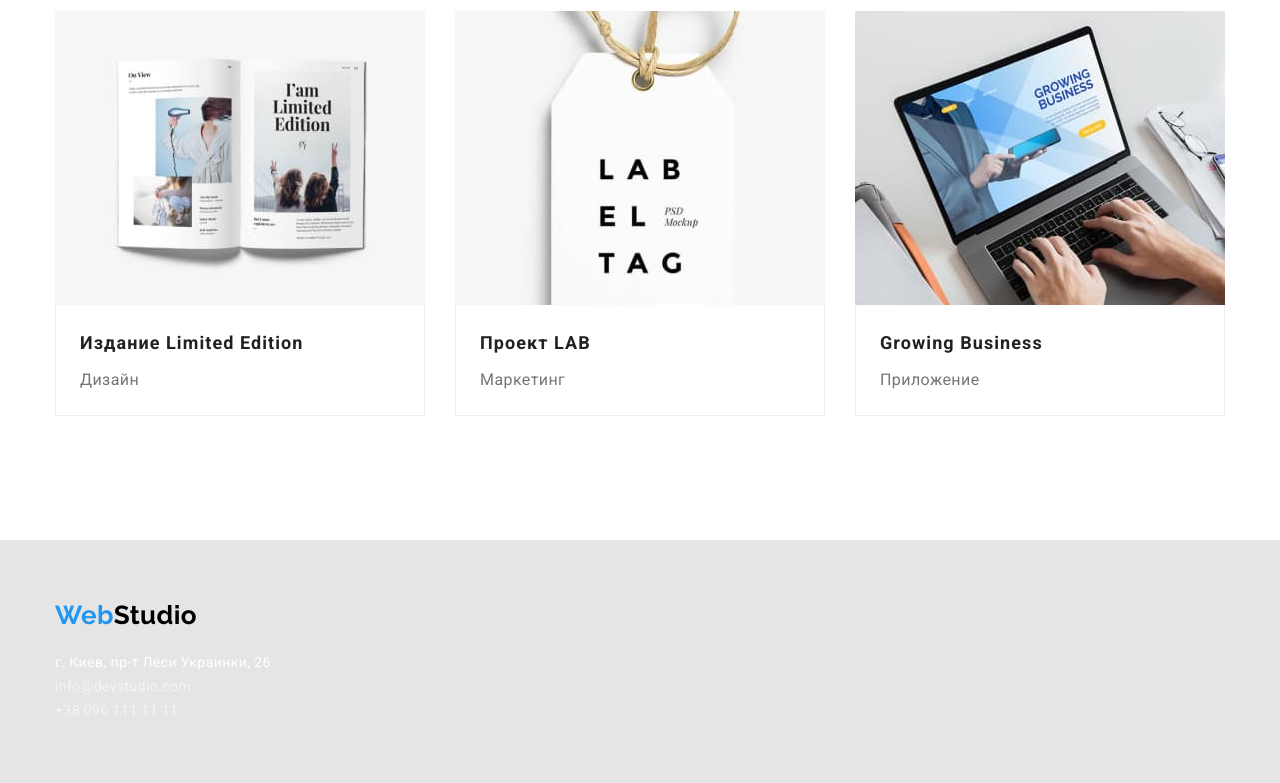
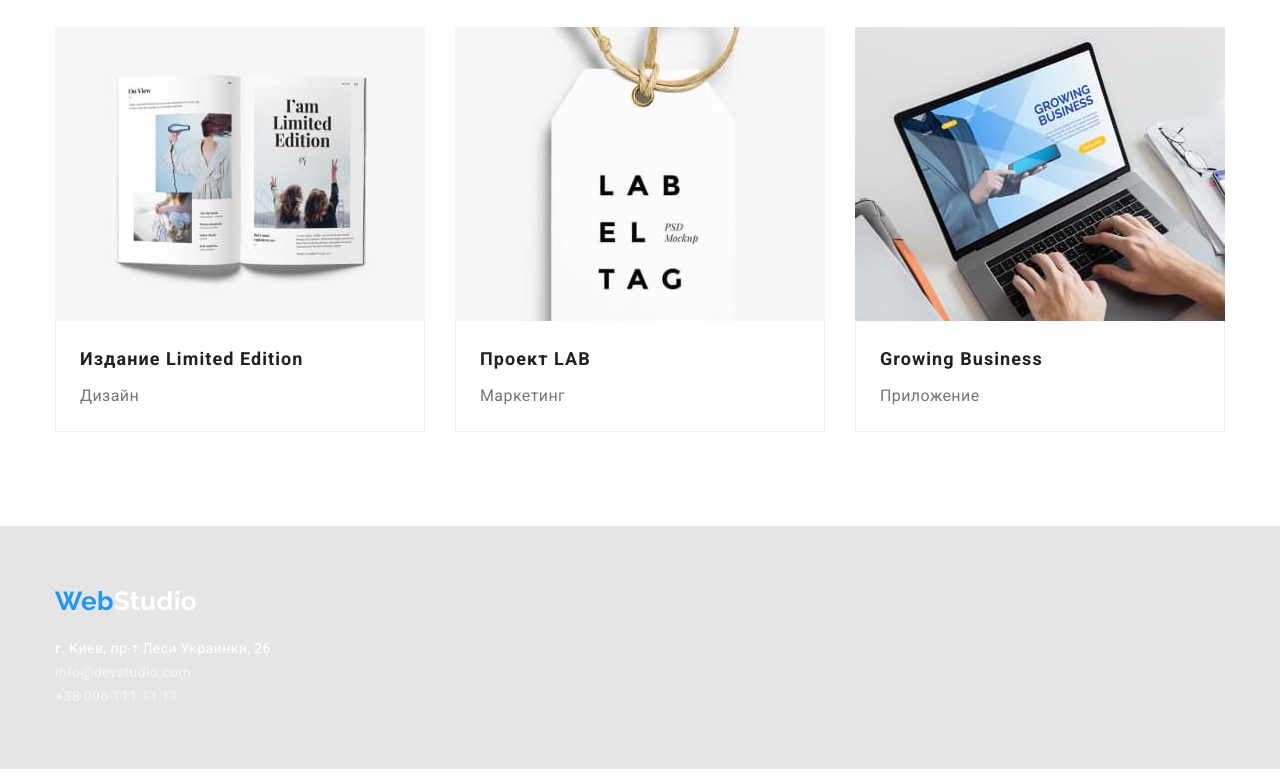
Before and after one commit to LidiyaYem/goit-markup-hw-03, a plain HTML site: page portfolio.html in a window 1280 px wide. Shown: the part 1108-1891 px from the top of the page. Drawn offline with nearby package versions, Linux system fonts and the light colour scheme.

Commit message:
finish-corrected-last

```diff
--- a/css/styles.css
+++ b/css/styles.css
@@ -62,6 +62,10 @@ ul {
 
 .logo .web {
     color: var(--accent-color);
+}
+
+.logo .studio {
+    color: var(--hero-text-color);
 }
 
 ul {
@@ -373,7 +377,6 @@ ul {
 
 .work-lists .item-description {
     padding: 20px 24px;
-    margin-bottom: 30px;
     border-right: 1px solid #EEEEEE;
     border-bottom: 1px solid #EEEEEE;
     border-left: 1px solid #EEEEEE;
@@ -398,7 +401,7 @@ ul {
     display: flex;
     justify-content: center;
     padding-left: 0;
-    margin-bottom: 34px;
+    margin-bottom: 50px;
 }
 
 .work-list-nav .item:not(:last-child) {
@@ -412,7 +415,8 @@ ul {
 }
 
 .work-lists .item {
-    width: calc ((100% - 60px) / 3);
+    margin-bottom: 30px;
+    width: calc((100% - 60px) / 3);
 }
 
 .work-lists .item:nth-last-child(-n + 3) {
--- a/portfolio.html
+++ b/portfolio.html
@@ -161,7 +161,7 @@
 
     <footer class="section footer">
         <div class="container">
-        <a href="./index.html" class="logo"><span class="web">Web</span>Studio</a>
+        <a href="./index.html" class="logo"><span class="web">Web</span><span class="studio">Studio</span></a>
 
         <address class="address">
               <p class="street">г. Киев, пр-т Леси Украинки, 26</p>
```
Also changed, not shown: index.html (+1 -1 lines).
